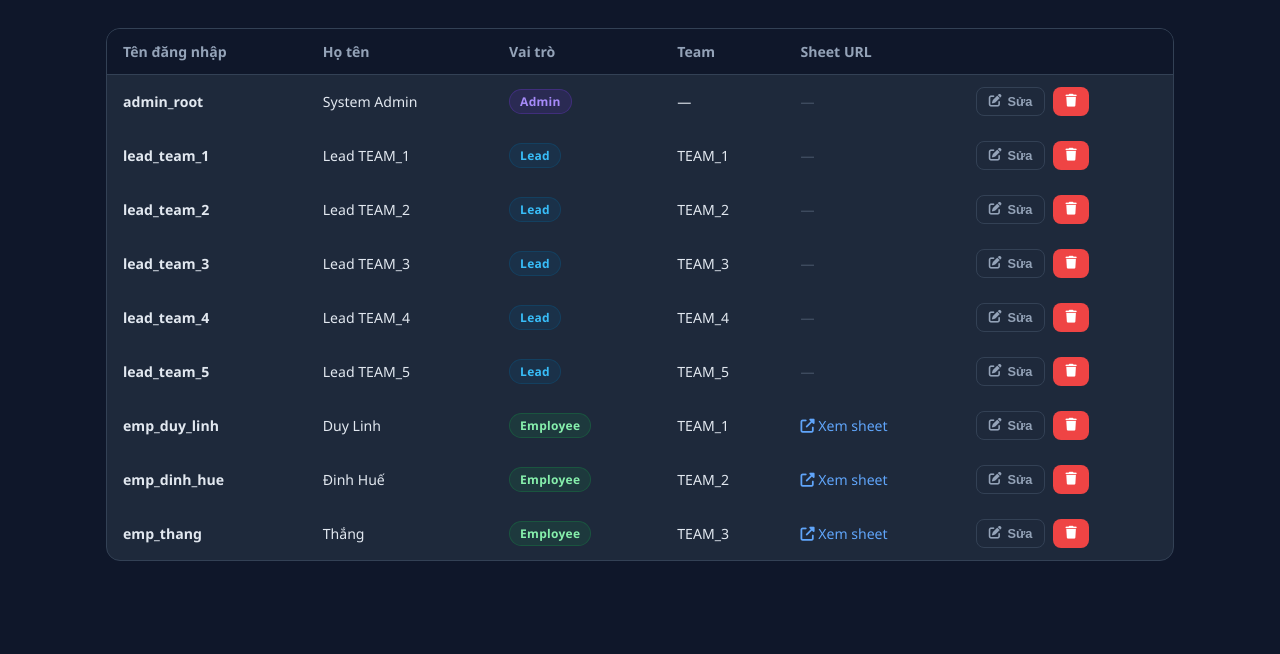
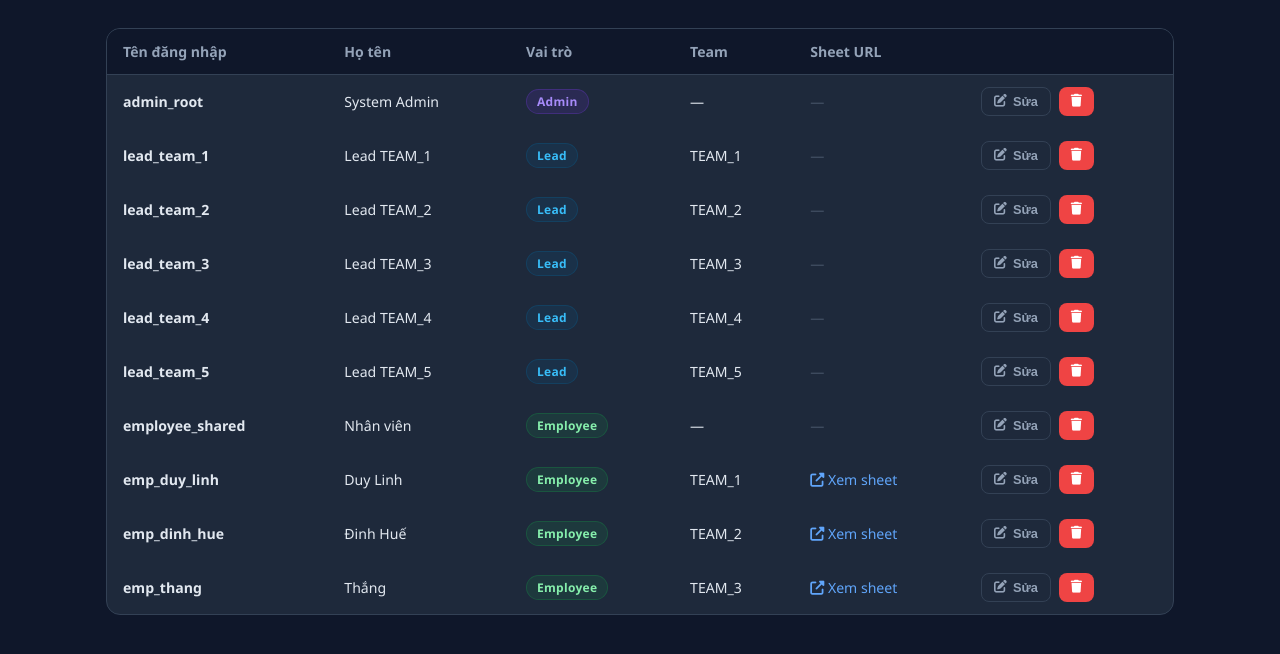
Before and after one commit to thanggdt999-source/chi-phi-ads-dashboard, a Flask app: page /admin/users in a window 1280 px wide. Shown: the part 58-712 px from the top of the page. Run offline with Flask 3, Linux system fonts and the light colour scheme; the visitor is signed in with stand-in values (Sample User, id 1).

Commit message:
feat: support one shared employee login with member sheet selector

```diff
--- a/web_app/app.py
+++ b/web_app/app.py
@@ -69,6 +69,11 @@ def build_auto_users_from_sheet_urls() -> dict:
             "password": os.getenv("DEFAULT_ADMIN_PASSWORD", "Admin@Hexi2026!"),
             "role": "admin",
             "display_name": "System Admin",
+        },
+        "employee_shared": {
+            "password": os.getenv("DEFAULT_EMPLOYEE_PASSWORD", "Emp@123456"),
+            "role": "employee",
+            "display_name": "Nhân viên",
         }
     }
 
@@ -178,6 +183,19 @@ def get_accessible_sheets_for_user(username: str) -> list:
     sheet_url = user.get("sheet_url", "")
     if sheet_url:
         return [{"name": user.get("display_name", username), "url": sheet_url, "team": team, "username": username}]
+
+    # Shared employee account: can only open individual employee sheets, not aggregated views.
+    if role == "employee":
+        return [
+            {
+                "name": udata.get("display_name", uname),
+                "url": udata["sheet_url"],
+                "team": udata.get("team", ""),
+                "username": uname,
+            }
+            for uname, udata in users.items()
+            if udata.get("role") == "employee" and udata.get("sheet_url")
+        ]
     return []
 
 
@@ -384,6 +402,7 @@ def index():
         display_name=display_name,
         team=team,
         sheet_url=sheet_url,
+        accessible_sheets_count=len(accessible_sheets),
         accessible_sheets_json=json.dumps(accessible_sheets, ensure_ascii=False),
     )
 
@@ -435,8 +454,8 @@ def fetch_data():
 
     # Access control
     if role == "employee":
-        own_id = extract_sheet_id(session.get("sheet_url", ""))
-        if not own_id or sheet_id != own_id:
+        accessible_ids = {extract_sheet_id(s["url"]) for s in get_accessible_sheets_for_user(username) if s.get("url")}
+        if sheet_id not in accessible_ids:
             return jsonify({"success": False, "error": "Bạn không có quyền xem sheet này."}), 403
     elif role == "lead":
         accessible_ids = {extract_sheet_id(s["url"]) for s in get_accessible_sheets_for_user(username)}
--- a/web_app/templates/index.html
+++ b/web_app/templates/index.html
@@ -172,15 +172,17 @@
             {% endif %}
 
             <!-- ── Lead / Admin: action bar ── -->
-            {% if role in ['lead', 'admin'] %}
+            {% if role in ['lead', 'admin'] or (role == 'employee' and accessible_sheets_count > 1) %}
             <section class="action-bar-section">
                 <div class="card action-bar">
+                    {% if role in ['lead', 'admin'] %}
                     <button id="btnLoadAll" class="btn btn-primary" onclick="loadAllData()">
                         <i class="fas fa-layer-group"></i>
                         {% if role == 'admin' %}Tải tất cả báo cáo{% else %}Tải báo cáo tổng team{% endif %}
                     </button>
+                    {% endif %}
                     <div class="member-selector-wrap">
-                        <label for="memberSelect"><i class="fas fa-user-circle"></i> Xem theo thành viên:</label>
+                        <label for="memberSelect"><i class="fas fa-user-circle"></i> {% if role == 'employee' %}Chọn dữ liệu nhân viên:{% else %}Xem theo thành viên:{% endif %}</label>
                         <select id="memberSelect" class="member-select" onchange="loadMemberSheet(this.value)">
                             <option value="">-- Chọn thành viên --</option>
                         </select>
```
Also changed, not shown: web_app/static/script.js (+7 -3 lines), storage/config/users.json.
